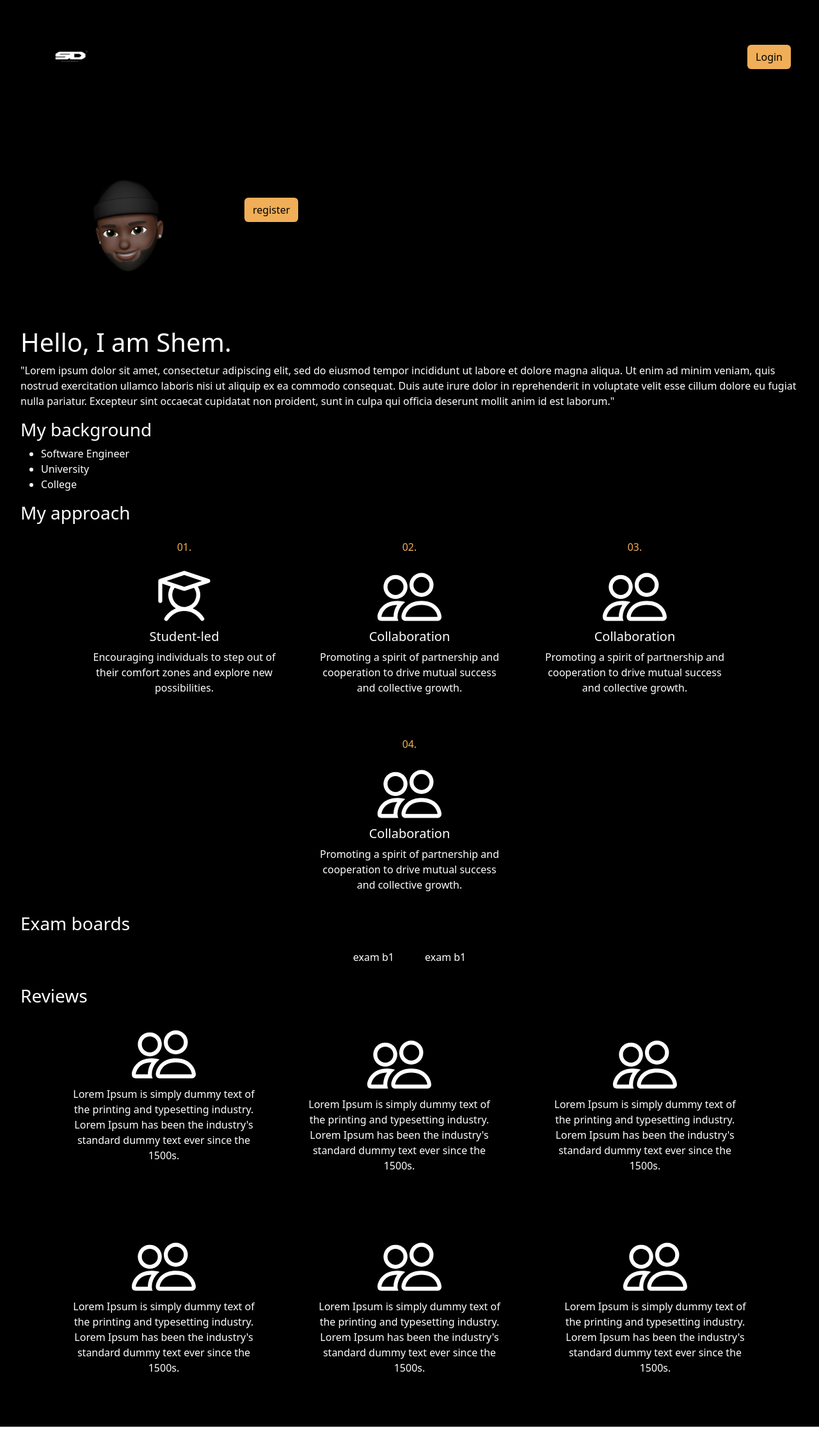
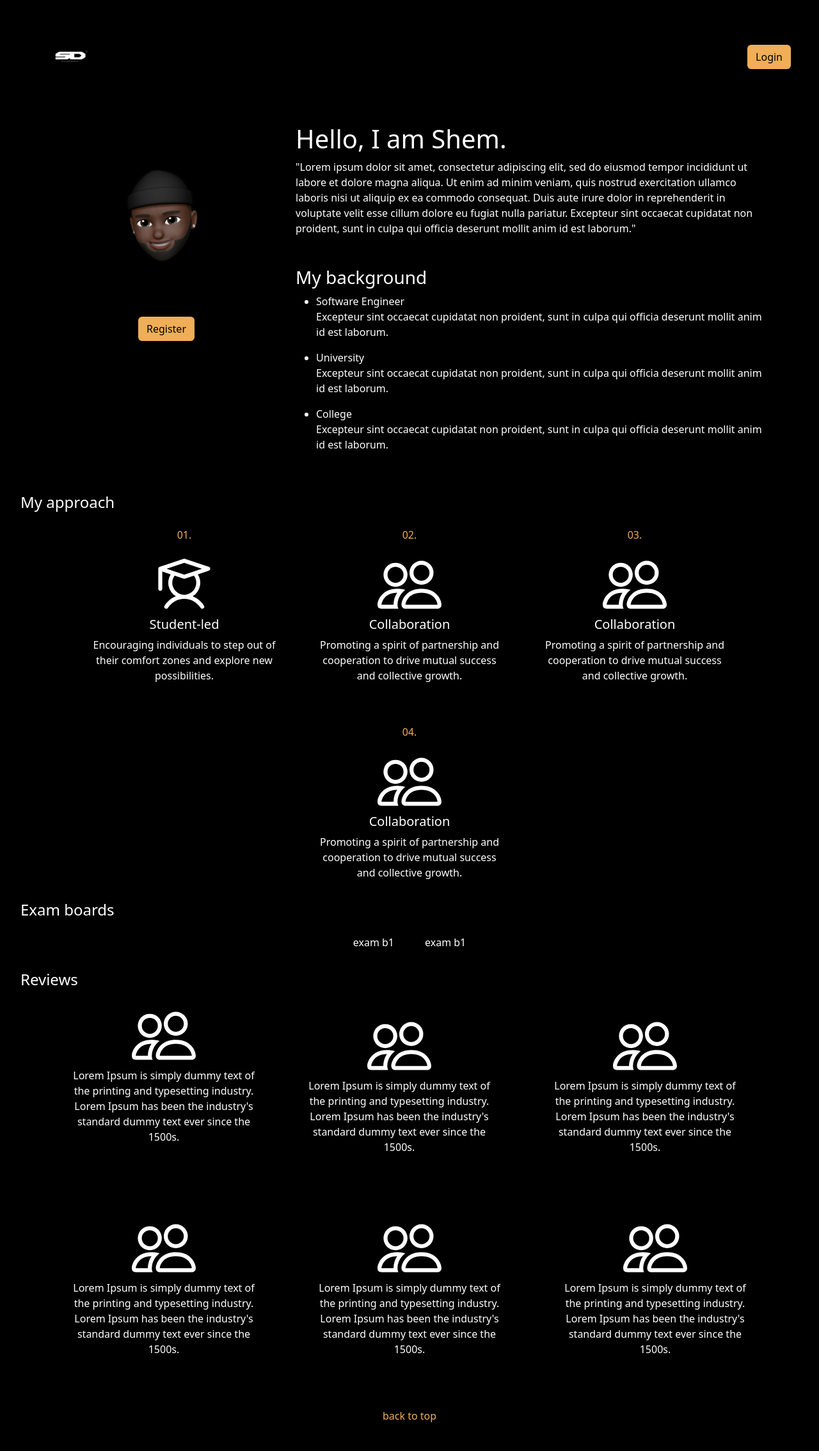
Before and after one commit to Shemz-ux/sd-tuition-app-FE, a React (Vite) app: page / in a window 1280 px wide. Shown: the top 2268 px of the page at 64% size. Before the commit the page ends 2230 px from the top, so only its background shows below. Built offline with nearby package versions, Linux system fonts and the light colour scheme.

Commit message:
complete styling for homepage

```diff
--- a/src/App.css
+++ b/src/App.css
@@ -51,9 +51,14 @@
   width: 100vw;
 }
 
-/* .profile{
-  margin: 2rem;
-} */
+.back-up{
+  color: #F0AE58 !important;
+}
+
+.back-up:hover{
+  border-bottom: 1px solid #F0AE58 !important;
+  cursor: pointer;
+}
 
 .transparent-input {
   background-color: transparent !important;
--- a/src/components/HomePage.jsx
+++ b/src/components/HomePage.jsx
@@ -4,28 +4,39 @@
 import profile from "../assets/SK avatar.png";
 
 function HomePage(){
-    return <>
+    return <div id="home">
             <Navbar/>
-            <div className="welcome mb-3 mt-3">
-                <div>
-                    <img src={profile} alt="profile pic" style={{ width: "350px", height: "auto" }}/>
-                    <button className="btn mb-3" type="submit">register</button>
+
+            <div className="welcome mb-5 mt-0 container">
+                <div className="row">
+                    <div className="col-md-4 d-flex flex-column align-items-center">
+                        <img src={profile} alt="profile pic" style={{ width: "100%", height: "auto", maxWidth: "350px" }} />
+                        <button className="btn mb-3" type="submit">Register</button>
                         </div>
+
+                    <div className="col-md-8 mt-5">
                         <h1>Hello, I am Shem.</h1>
-                <p>"Lorem ipsum dolor sit amet, consectetur adipiscing elit, sed do eiusmod tempor incididunt ut labore et dolore magna aliqua. Ut enim ad minim veniam, quis nostrud exercitation ullamco laboris nisi ut aliquip ex ea commodo consequat. Duis aute irure dolor in reprehenderit in voluptate velit esse cillum dolore eu fugiat nulla pariatur. Excepteur sint occaecat cupidatat non proident, sunt in culpa qui officia deserunt mollit anim id est laborum."</p>
+                        <p>
+                        "Lorem ipsum dolor sit amet, consectetur adipiscing elit, sed do eiusmod tempor incididunt ut labore et dolore magna aliqua. Ut enim ad minim veniam, quis nostrud exercitation ullamco laboris nisi ut aliquip ex ea commodo consequat. Duis aute irure dolor in reprehenderit in voluptate velit esse cillum dolore eu fugiat nulla pariatur. Excepteur sint occaecat cupidatat non proident, sunt in culpa qui officia deserunt mollit anim id est laborum."
+                        </p>
 
-                <div className="my-background mt-3 mb-3">
+                            <div className="my-background mt-5 mb-3">
                                 <h3>My background</h3>
                                 <ul className="a">
                                 <li>Software Engineer</li>
+                                <p>Excepteur sint occaecat cupidatat non proident, sunt in culpa qui officia deserunt mollit anim id est laborum.</p>
                                 <li>University</li>
+                                <p>Excepteur sint occaecat cupidatat non proident, sunt in culpa qui officia deserunt mollit anim id est laborum.</p>
                                 <li>College</li>
+                                <p>Excepteur sint occaecat cupidatat non proident, sunt in culpa qui officia deserunt mollit anim id est laborum.</p>
                                 </ul>
+                            </div>
+                        </div>
                     </div>
             </div>
 
             <div className="my-approach mt-3 mb-3">
-                <h3>My approach</h3>
+                <h4>My approach</h4>
                 <div className="d-flex justify-content-center gap-5 flex-wrap mt-4">
                     <div className="w-25 text-center">
                         <p style={{ color: "#F0AE58" }}>01.</p>
@@ -58,7 +69,7 @@
             </div>
 
             <div className="exam-board mt-3">
-                <h3>Exam boards</h3>
+                <h4>Exam boards</h4>
                 <div className="d-flex justify-content-center gap-5 flex-wrap mt-4">
                     <p>exam b1</p>
                     <p>exam b1</p>
@@ -67,7 +78,7 @@
                 </div>
 
             <div className="exam-board mt-3 mb-3">
-                <h3>Reviews</h3>
+                <h4>Reviews</h4>
                 <div className="d-flex justify-content-center gap-5 flex-wrap mt-4">
                     <div className="w-25 text-center">
                         <BsPeople size={100}/>
@@ -95,9 +106,13 @@
                     </div>
 
                     </div>
+                    <div className="d-flex flex-column align-items-center mt-5">
+                        <a className="back-up text-decoration-none text-reset" href="#home">back to top</a>
                         </div>
 
-        </>
+                </div>
+
+        </div>
 }
 
 export default HomePage;
--- a/src/components/ParentProfile.jsx
+++ b/src/components/ParentProfile.jsx
@@ -94,6 +94,15 @@
                             <option value="1">1</option>
                             <option value="2">2</option>
                             <option value="3">3</option>
+                            <option value="4">4</option>
+                            <option value="5">5</option>
+                            <option value="6">6</option>
+                            <option value="7">7</option>
+                            <option value="8">8</option>
+                            <option value="9">9</option>
+                            <option value="10">10</option>
+                            <option value="11">11</option>
+                            <option value="12">12</option>
                             </select>
                     </div>
                     <div class="col-md-6">
```
Lines whose indentation alone changed are shown as unchanged.
